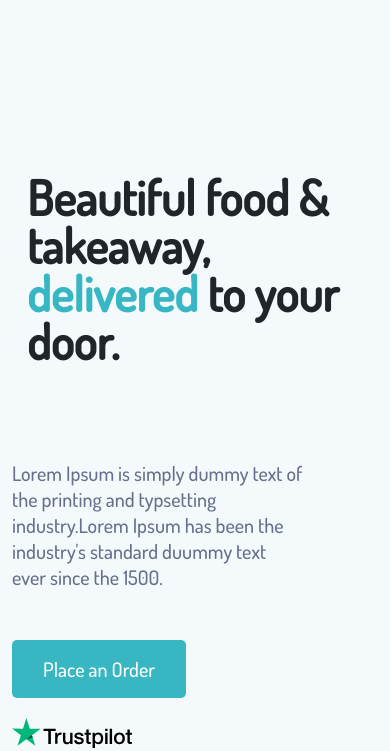
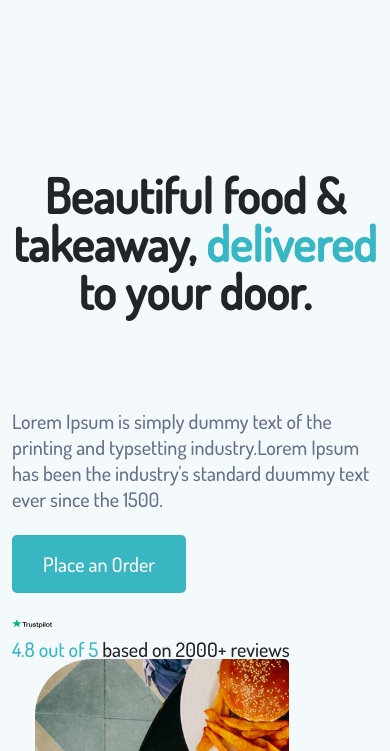
Before and after one commit to SamiraQuliyeva/BeautifulFood, a plain HTML site: page index.html in a window 390 px wide. Shown: the part 93-844 px from the top of the page. Drawn offline with nearby package versions, Linux system fonts and the light colour scheme.

Commit message:
beautiful

```diff
--- a/_beautiful.sass
+++ b/_beautiful.sass
@@ -26,8 +26,12 @@
     @media screen and ( max-width: 992px )
         .box
             h1
-                text-align: text-center
+                text-align: center
                 font-size: 48px
-                margin: 93px -17px
-             .imgbox
-                width: 40px
+                margin: 93px -22px
+            h5
+                margin: 23px 0
+        .imgbox
+            width: 40px
+            padding: 50px 30px 0 30px
+            height: auto
```
Also changed, not shown: style.css, 1 other file.
